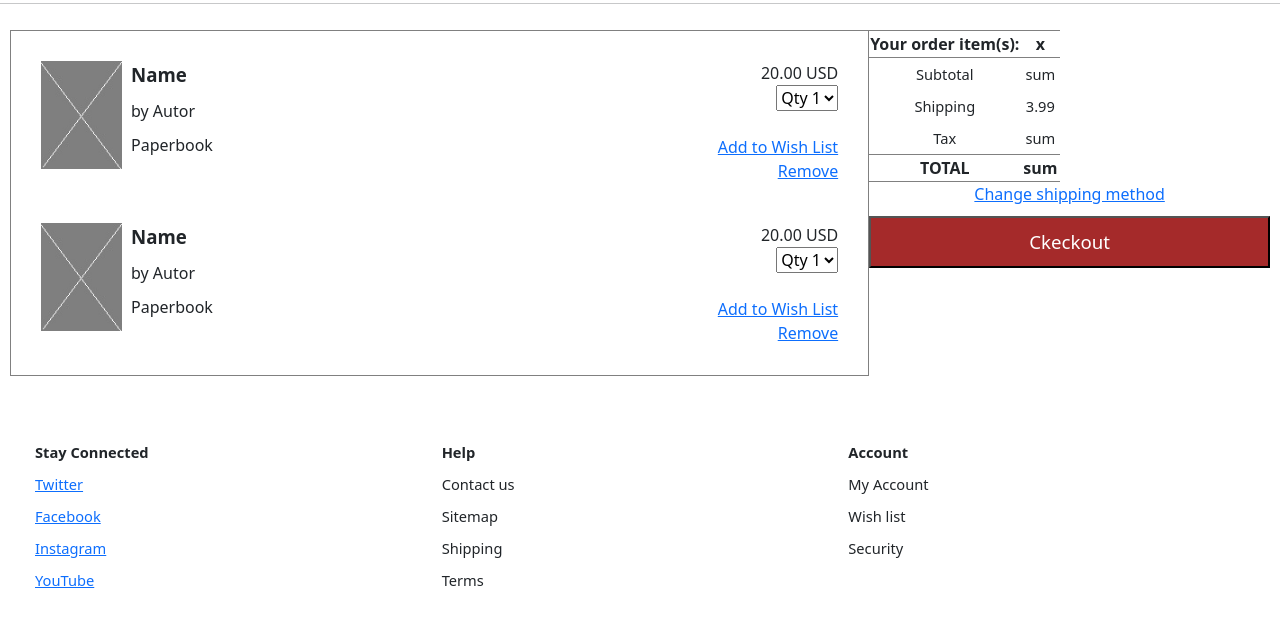
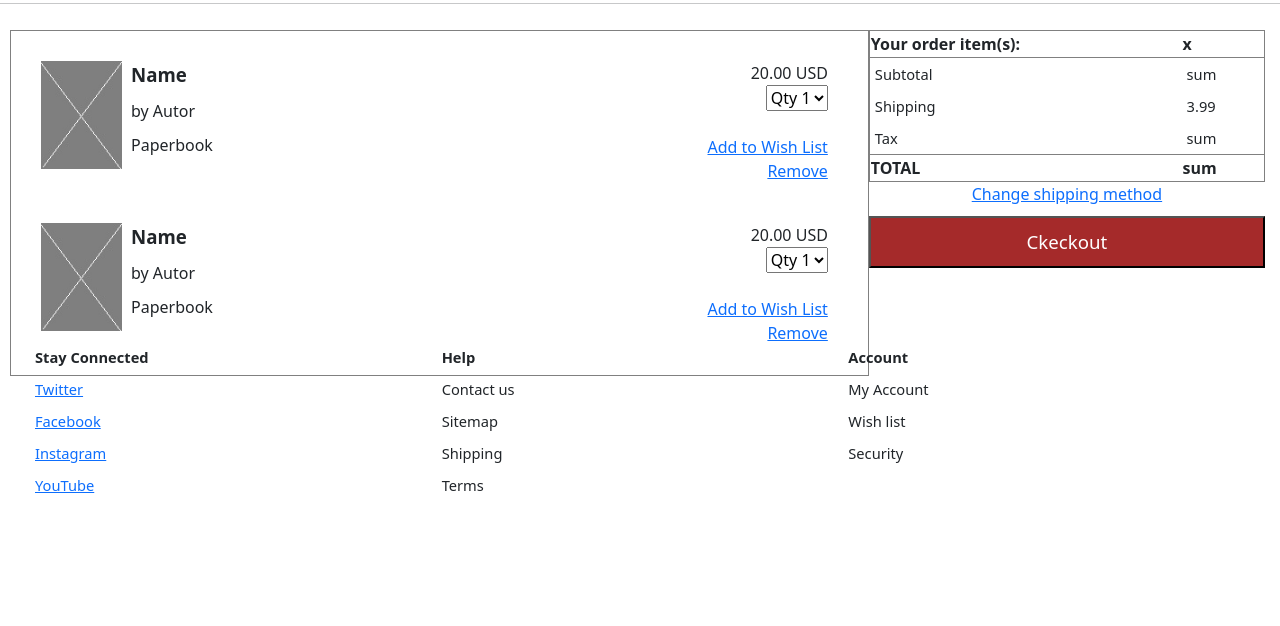
Before and after one commit to UlianaAsadulina/firstSBA, a plain HTML site: page cart.html in a window 1280 px wide. Shown: the part 289-915 px from the top of the page. After the commit the page ends 800 px from the top, so only its background shows below. Drawn offline with nearby package versions, Linux system fonts and the light colour scheme.

Commit message:
Stick footer

```diff
--- a/style.css
+++ b/style.css
@@ -307,9 +307,9 @@
         display:inline;
         padding: 10px;
         align-content: center;
+        font-size: 14pt;
 
     }
-
 
     .menuIcon {
         list-style-type: none;
@@ -322,9 +322,6 @@
         padding-right: 0px;
     }
 
-
-
-
     .searchContainer {
         border: solid gainsboro;
         width: 100%;
@@ -333,7 +330,6 @@
 
     }
 
-
     .titleContainer {
         margin: 20px 0px 10px 0px;
         font-size: 25pt;
@@ -341,7 +337,6 @@
         font-style: italic;
         text-align: center;
     }
-
 
     .mainCart {
         display: flex;
@@ -357,13 +352,14 @@
     .priceContainer {
         display: block;
         margin-left: auto;
-        padding-left: 10px;
+        padding-right: 10px;
         justify-content: right;
         text-align: end;
     }
 
     .sumContainer {
         width: 35%;
+        padding-right: 5px;
         margin-left: auto;
         text-align: center;
 
@@ -573,12 +569,13 @@
     padding: 10px;
 }
 
-    display: block;
+    /* display: block;
     margin-left: auto;
     padding-left: 10px;
     justify-content: right;
     text-align: end;
-} */
+}  */
+
 .cartTable {
     border: 1px solid gray;
     border-collapse: collapse;
@@ -612,8 +609,14 @@
 .footer {
     display: flex;
     flex-wrap: wrap;
-    margin: 20px;
+    margin-left: 20px;
+    margin-right: 20px;
+    margin-top: auto;
     padding: 10px;
+    position: fixed;
+    left: 0;
+    bottom: 0;
+
 }
 
 .footerTable {
@@ -621,6 +624,7 @@
     table-layout: fixed;
     width: 100%;
     margin-top: 20px;
+
 }
 
 .footerTable th,  td {
```
Also changed, not shown: requirement.txt.
